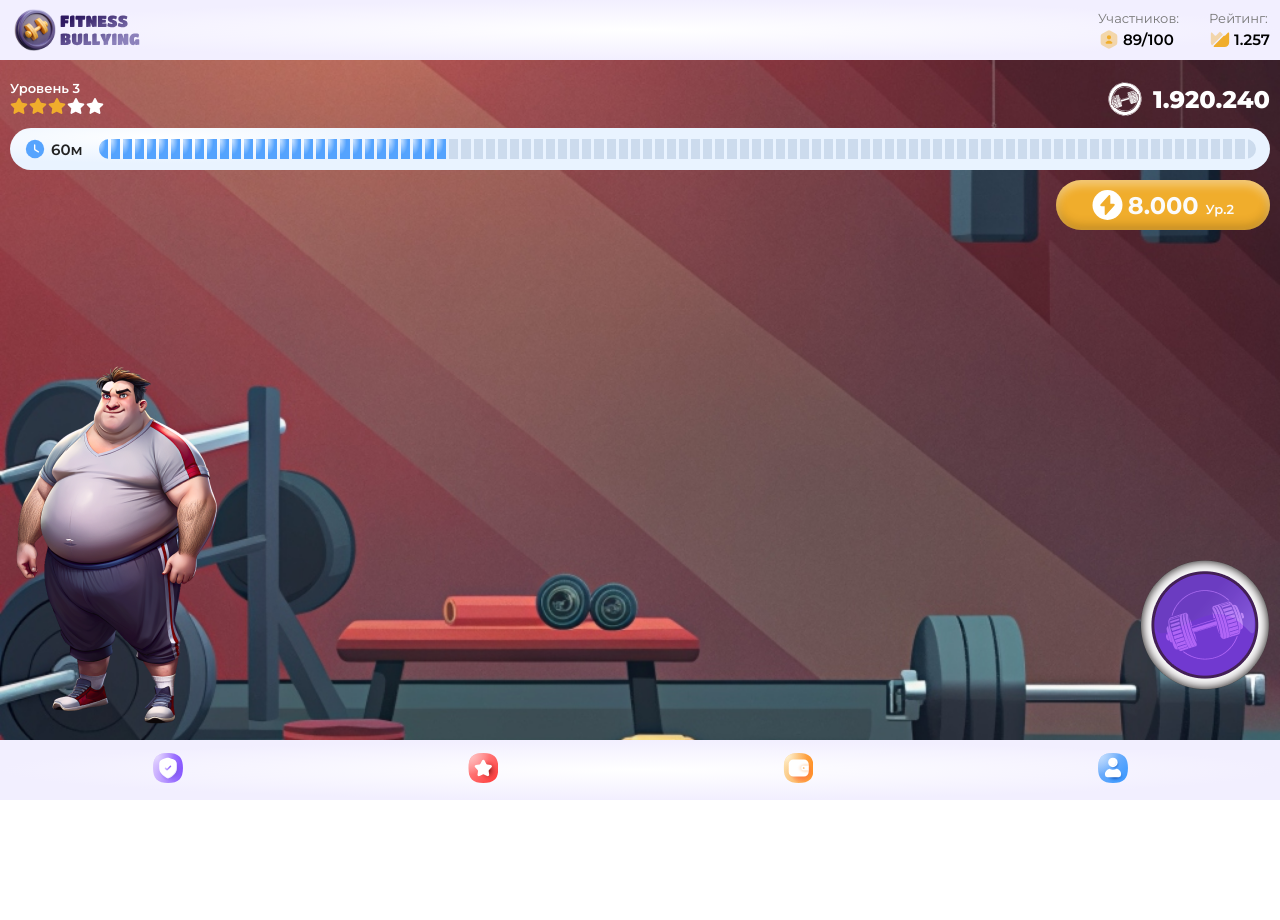
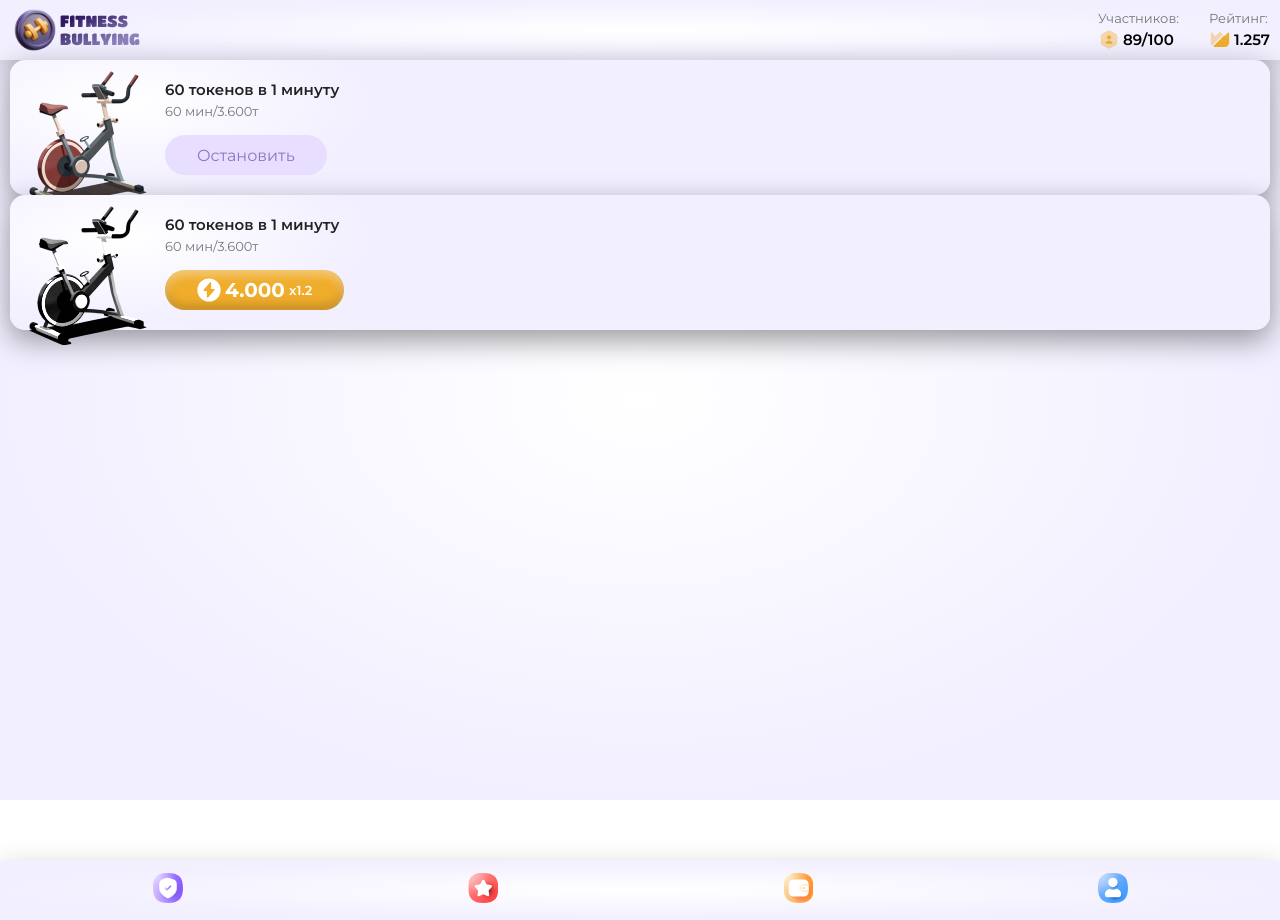
Before and after one commit to TalisMan701/test_tg_web_app, a React (Vite) app: page /simulators in a window 1280 px wide. Before the commit this address led to /. Before the commit the page ends 800 px from the top, so only its background shows below. Built offline with nearby package versions, Linux system fonts and the light colour scheme; what @vkruglikov/react-telegram-web-app would draw is missing.

Commit message:
Temp для ноута

```diff
--- a/src/app/App.tsx
+++ b/src/app/App.tsx
@@ -2,6 +2,7 @@ import React from 'react';
 import {BrowserRouter, Navigate, Route, Routes} from 'react-router-dom';
 import {Main} from '~pages/Main';
 import {MainLayout} from '~shared/layouts/MainLayout';
+import {Simulators} from '~pages/Simulators';
 
 function App() {
   return (
@@ -9,6 +10,7 @@ function App() {
       <Routes>
         <Route element={<MainLayout />}>
           <Route path='/' element={<Main />} />
+          <Route path='/simulators' element={<Simulators />} />
           <Route path='*' element={<Navigate to={'/'} />} />
         </Route>
       </Routes>
--- /dev/null
+++ b/src/pages/Simulators/Simulators.tsx
@@ -0,0 +1,19 @@
+import React from 'react';
+import {Header} from '~widgets/Header';
+import {Navigation} from '~widgets/Navigation';
+import {SimulatorCard} from '~shared/components/SimulatorCard';
+import Simulator1Image from '~shared/assets/images/simulators/1.png';
+import {Container} from '~shared/components/Container';
+
+export const Simulators = () => {
+  return (
+    <>
+      <Header />
+      <Container>
+        <SimulatorCard img={Simulator1Image} isActive isBuy price={4000} tokensToMin={60} />
+        <SimulatorCard img={Simulator1Image} isActive isBuy={false} price={4000} tokensToMin={60} />
+      </Container>
+      <Navigation />
+    </>
+  );
+};
--- /dev/null
+++ b/src/pages/Simulators/index.ts
@@ -0,0 +1 @@
+export * from './Simulators';
--- /dev/null
+++ b/src/shared/components/SimulatorCard/SimulatorCard.module.scss
@@ -0,0 +1,57 @@
+.wrapper{
+  border-radius: 15px;
+  background-image: radial-gradient(ellipse 250.84433739454545px 89.2683893532402px at 111.23332691116009px 43.33333501834255px, #ffff 0%, #f2efffff 100%);
+  background-position: center;
+  background-repeat: no-repeat;
+  background-size: auto;
+  box-shadow: 0px 10px 30px 0px #0006;
+  width: 100%;
+  padding: 20px 24px 20px 155px;
+  position: relative;
+}
+
+.img{
+  position: absolute;
+  top: 5px;
+  left: 0;
+
+  &-not-active{
+    filter: grayscale(100%) contrast(200%);
+  }
+}
+
+.content{
+
+}
+
+.title{
+  display: block;
+  color: #222;
+  font-size: $font-size-l;
+  font-weight: 600;
+  margin-bottom: 4px;
+}
+
+.subTitle{
+  display: block;
+  color: #777;
+  font-size: 13px;
+  margin-bottom: 16px;
+}
+
+.btnInner{
+  @include flex(flex, row nowrap, center, center);
+  gap: 4px;
+}
+
+.price{
+  color: #fff;
+  font-size: 20px;
+  font-weight: bold;
+}
+
+.profit{
+  color: #fff;
+  font-size: 13px;
+  font-weight: 600;
+}
--- /dev/null
+++ b/src/shared/components/SimulatorCard/SimulatorCard.tsx
@@ -0,0 +1,50 @@
+import React, {FC} from 'react';
+import classes from './SimulatorCard.module.scss';
+import {SimulatorCardProps} from './SimulatorCard.types';
+import cx from 'classnames';
+import {Button} from '~shared/components/Button';
+import {convertPriceToString} from '~shared/utils/convertPriceToString.ts';
+import {FlashIcon} from '~shared/components/Icons/FlashIcon';
+
+export const SimulatorCard: FC<SimulatorCardProps> = ({
+  className,
+  img,
+  isBuy,
+  price,
+  tokensToMin,
+  isActive,
+}) => {
+  console.log(isBuy, isActive, price);
+  return (
+    <div className={cx(className, classes.wrapper)}>
+      <img
+        src={img}
+        alt='simulator'
+        className={cx(classes.img, !isBuy && classes['img-not-active'])}
+      />
+      <div className={classes.content}>
+        <span className={classes.title}>{`${convertPriceToString(
+          tokensToMin,
+        )} токенов в 1 минуту`}</span>
+        <span className={classes.subTitle}>{`60 мин/${convertPriceToString(
+          tokensToMin * 60,
+        )}т`}</span>
+        <Button className={classes.btn} size={'medium'} variant={!isBuy ? 'primary' : 'secondary'}>
+          {isBuy ? (
+            isActive ? (
+              'Остановить'
+            ) : (
+              'Запустить'
+            )
+          ) : (
+            <div className={classes.btnInner}>
+              <FlashIcon width={24} height={24} />
+              <span className={classes.price}>{convertPriceToString(price)}</span>
+              <span className={classes.profit}>x1.2</span>
+            </div>
+          )}
+        </Button>
+      </div>
+    </div>
+  );
+};
--- /dev/null
+++ b/src/shared/components/SimulatorCard/index.ts
@@ -0,0 +1 @@
+export * from './SimulatorCard';
--- /dev/null
+++ b/src/shared/utils/convertPriceToString.ts
@@ -0,0 +1,3 @@
+export const convertPriceToString = (price: number) => {
+  return price.toLocaleString('de-DE');
+};
--- a/src/widgets/MainSection/MainSection.tsx
+++ b/src/widgets/MainSection/MainSection.tsx
@@ -11,6 +11,7 @@ import {Container} from '~shared/components/Container';
 import BGImage from '~shared/assets/images/bg.jpg';
 import MenLVL1Image from '~shared/assets/images/heroes/men/lvl-1.png';
 import BtnToTrenImage from '~shared/assets/images/btnToTren.png';
+import {NavLink} from 'react-router-dom';
 
 export const MainSection: FC<MainSectionProps> = ({className}) => {
   return (
@@ -30,9 +31,9 @@ export const MainSection: FC<MainSectionProps> = ({className}) => {
           </Button>
         </div>
         <img className={classes.heroImg} src={MenLVL1Image} alt='hero' />
-        <div className={classes.btnToTren}>
+        <NavLink to={'/simulators'} className={classes.btnToTren}>
           <img src={BtnToTrenImage} alt='btnToTren' />
-        </div>
+        </NavLink>
       </Container>
       <div style={{backgroundImage: `url(${BGImage})`}} className={classes.background} />
     </section>
```
Also changed, not shown: src/shared/components/SimulatorCard/SimulatorCard.types.ts (added, +8 -0 lines), src/shared/assets/images/simulators/1.png (added).
